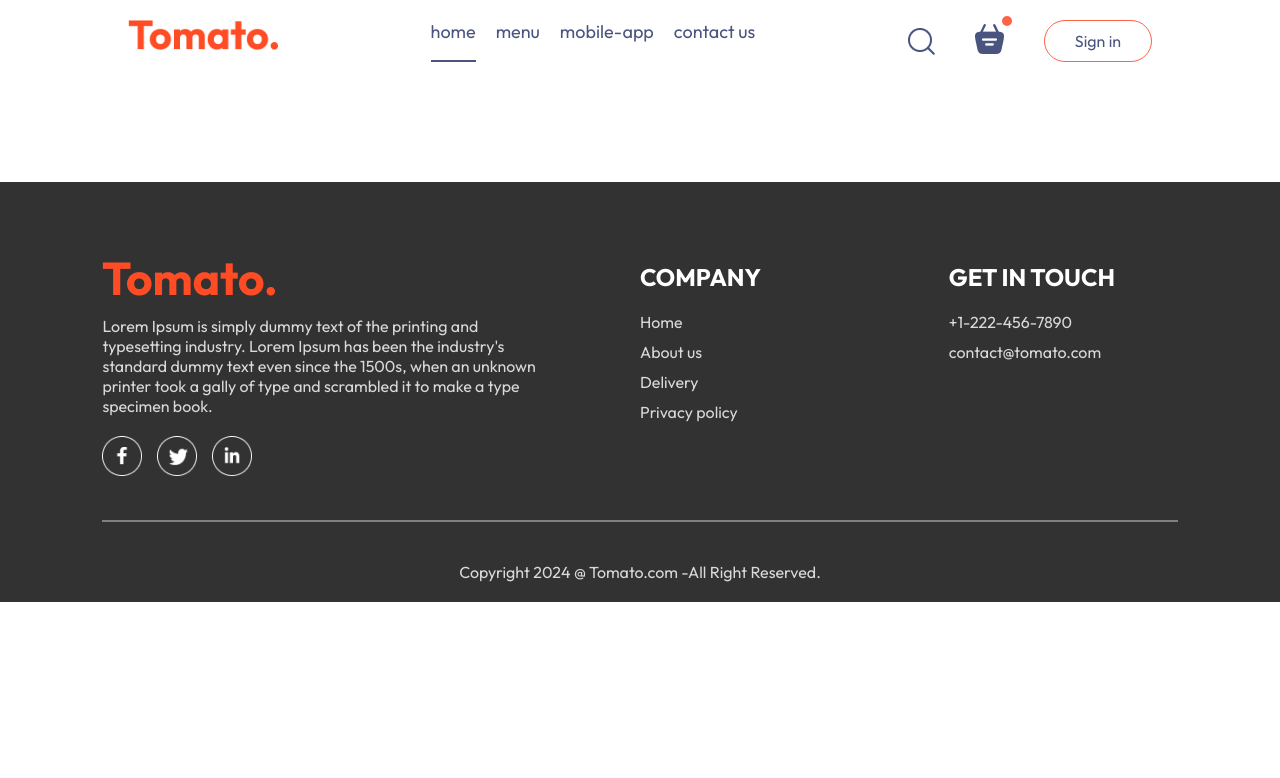
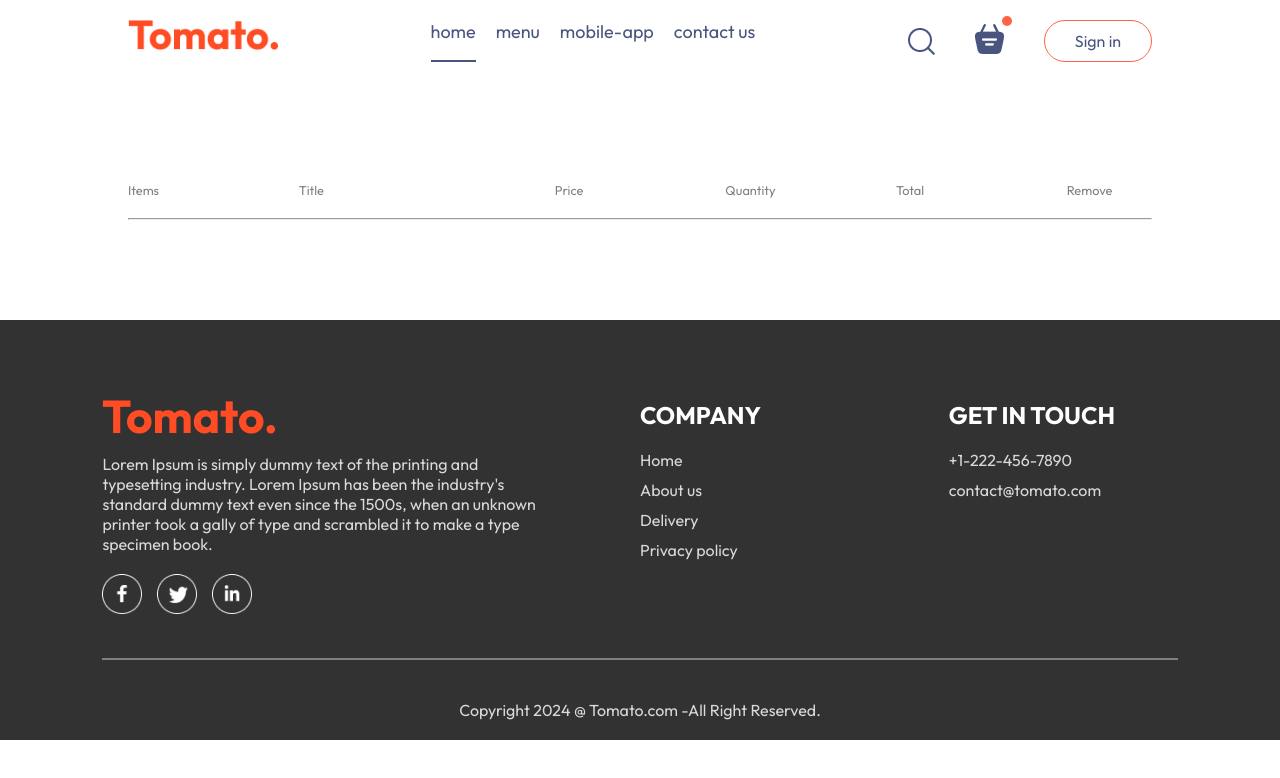
Before and after one commit to TauhidOSD/Food-Delivery-front, a React (Vite) app in the folder frontend/: page /cart in a window 1280 px wide. Shown: the top 778 px of the page. Built offline with nearby package versions, Linux system fonts and the light colour scheme.

Commit message:
Cart section modified

```diff
--- a/frontend/src/Components/Navber/Navber.jsx
+++ b/frontend/src/Components/Navber/Navber.jsx
@@ -9,7 +9,7 @@
 
   return (
     <div className='navbar'>
-        <img src={assets.logo} alt="" className="logo" />
+        <Link to='/'><img src={assets.logo} alt="" className="logo" /></Link>
         <ul className="navbar-menu">
            <Link to='/' onClick={()=>setMenu("home")} className={menu==="home"?"active":""}>home</Link>
            <a href='#explore-menu' onClick={()=>setMenu("menu")} className={menu==="menu"?"active":""}>menu</a>
@@ -19,7 +19,7 @@
         <div className="navbar-right">
             <img src={assets.search_icon} alt="" />
             <div className="navbar-search-icon">
-                <img src={assets.basket_icon} alt="" />
+               <Link to='/cart'><img src={assets.basket_icon} alt="" /></Link>
                 <div className="dot"></div>
             </div>
             <button onClick={()=>setShowlogin(true)}>Sign in</button>
--- a/frontend/src/Pages/Cart/Cart.css
+++ b/frontend/src/Pages/Cart/Cart.css
@@ -0,0 +1,17 @@
+.cart{
+    margin-top: 100px;
+}
+.cart-items-title{
+    display: grid;
+    grid-template-columns: 1fr 1.5fr 1fr 1fr 1fr 0.5fr;
+    align-items: center;
+    color: grey;
+    font-size: max(1vw,12px);
+}
+.cart-items-item{
+    margin: 10px 0px;
+    color: black;
+}
+.cart-items-item img{
+    width: 50px ;
+}
--- a/frontend/src/Pages/Cart/Cart.jsx
+++ b/frontend/src/Pages/Cart/Cart.jsx
@@ -1,7 +1,38 @@
+import { useContext } from 'react';
 import './Cart.css'
+import {StoreContext} from '../../Context/StoreContext'
 const Cart = () => {
+
+    const {cartItems,food_list,removeFromCart} = useContext(StoreContext)
+
     return (
-        <div>
+        <div className='cart'>
+            <div className="cart-items">
+                <div className="cart-items-title">
+                    <p>Items</p>
+                    <p>Title</p>
+                    <p>Price</p>
+                    <p>Quantity</p>
+                    <p>Total</p>
+                    <p>Remove</p>
+                </div>
+                <br />
+                <hr />
+                {food_list.map((item,index)=>{
+                    if(cartItems[item._id]>0){
+                        return (
+                            <div key={index} className='cart-items-title cart-items-item'>
+                             <img src={item.image} alt="" />
+                             <p>{item.name}</p>
+                             <p>{item.price}</p>
+                             <p>{cartItems[item._id]}</p>
+                             <p>{item.price*cartItems[item._id]}</p>
+                             <p>x</p>
+                            </div>
+                        )
+                    }
+                })}
+            </div>
 
         </div>
     );
```
